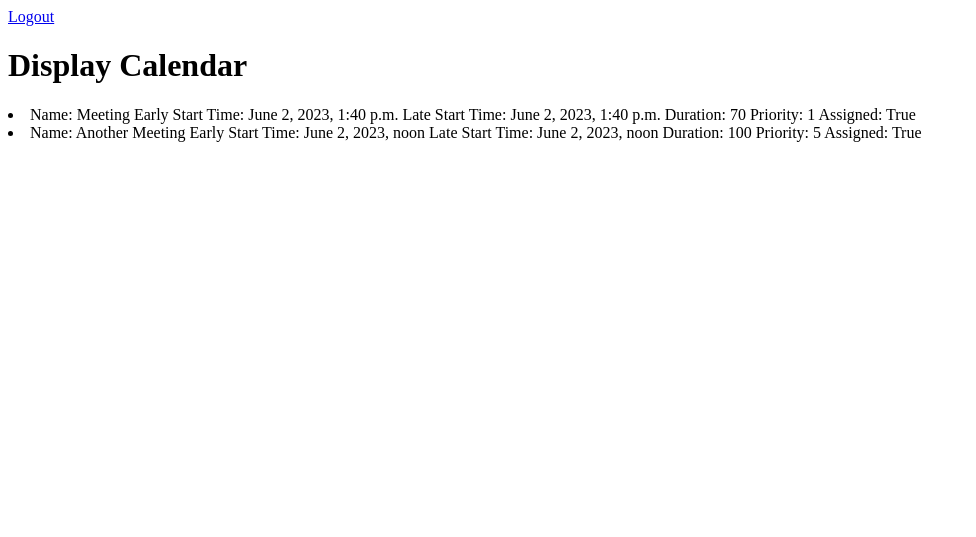
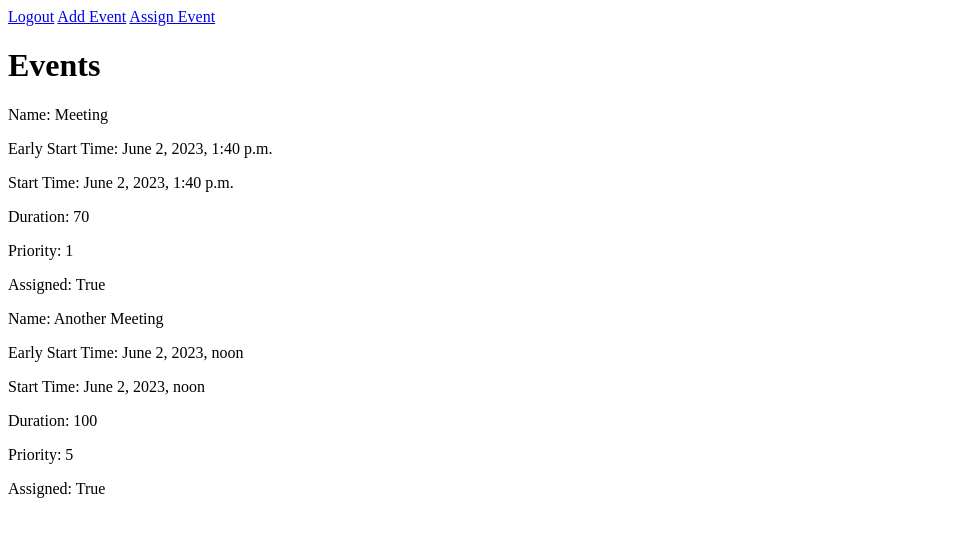
Before and after one commit to aaronadb/Planner, a Django app: template Cal/Planner/templates/Planner/index.html in a window 1280 px wide. Shown: the top 537 px of the page, without its empty margins (0-976 px from the left). Run offline with Django 3.2, Linux system fonts and the light colour scheme; the template is opened without the code that fills it: values that come from a table or form of the project are taken from there, others are empty; a user stored in the database is signed in; data comes from the database, SQL or seed files in the repository; both versions use the stored data as it was after the commit.

Commit message:
Added Algorithm for assigning events

```diff
--- a/Cal/Planner/templates/Planner/index.html
+++ b/Cal/Planner/templates/Planner/index.html
@@ -8,6 +8,8 @@ Index Route
 <div>
     {% if user.is_authenticated %}
     <a href="{% url 'logout' %}">Logout</a>
+    <a href="{% url 'add' %}">Add Event</a>
+    <a href="{% url 'assign' %}">Assign Event</a>
     {% else %}
     <a href="{% url 'login' %}">Login</a>
     <a href="{% url 'register' %}">Register</a>
@@ -15,16 +17,16 @@ Index Route
 </div>
 
 <div>
-    <h1>Display Calendar</h1>
+    <h1>Events</h1>
     {% for event in Events %}
-        <li>
-            Name: {{event.name}}
-            Early Start Time: {{event.early_start_time}}
-            Late Start Time: {{event.late_start_time}}
-            Duration: {{event.duration}}
-            Priority: {{event.priority}}
-            Assigned: {{event.assigned}}
-        </li>
+        <div>
+            <p>Name: {{event.name}}</p>
+            <p>Early Start Time: {{event.early_start_time}}</p>
+            <p>Start Time: {{event.late_start_time}}</p>
+            <p>Duration: {{event.duration}}</p>
+            <p>Priority: {{event.priority}}</p>
+            <p>Assigned: {{event.assigned}}</p>
+        </div>
     {% endfor %}
 </div>
 {% endblock %}
--- a/Cal/Planner/urls.py
+++ b/Cal/Planner/urls.py
@@ -6,5 +6,6 @@ urlpatterns = [
     path("add", views.add, name="add"),
     path("login", views.login_view, name="login"),
     path("logout", views.logout_view, name="logout"),
-    path("register", views.register, name="register")
+    path("register", views.register, name="register"),
+    path("assign", views.assign, name="assign")
 ]
```
Also changed, not shown: Cal/Planner/utils.py (+28 -1 lines), Cal/Planner/views.py (+20 -0 lines), Cal/db.sqlite3.
